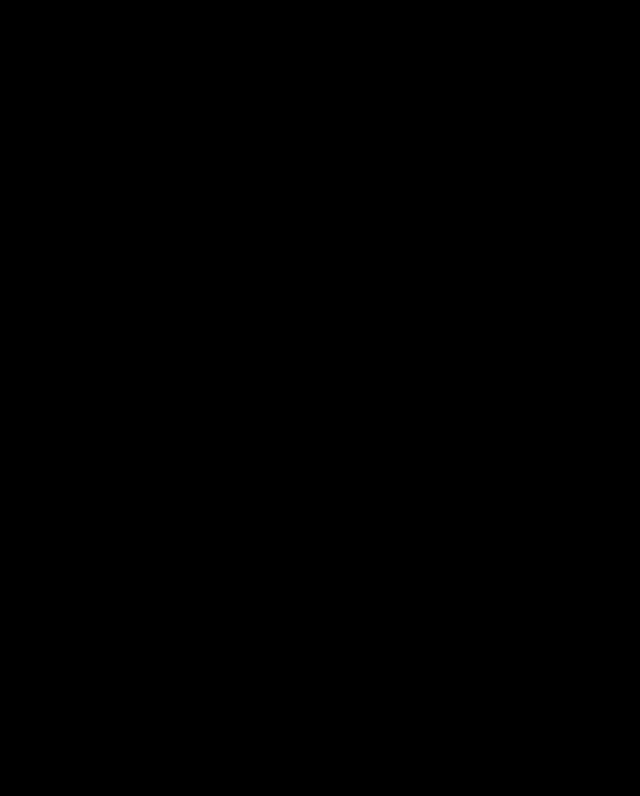
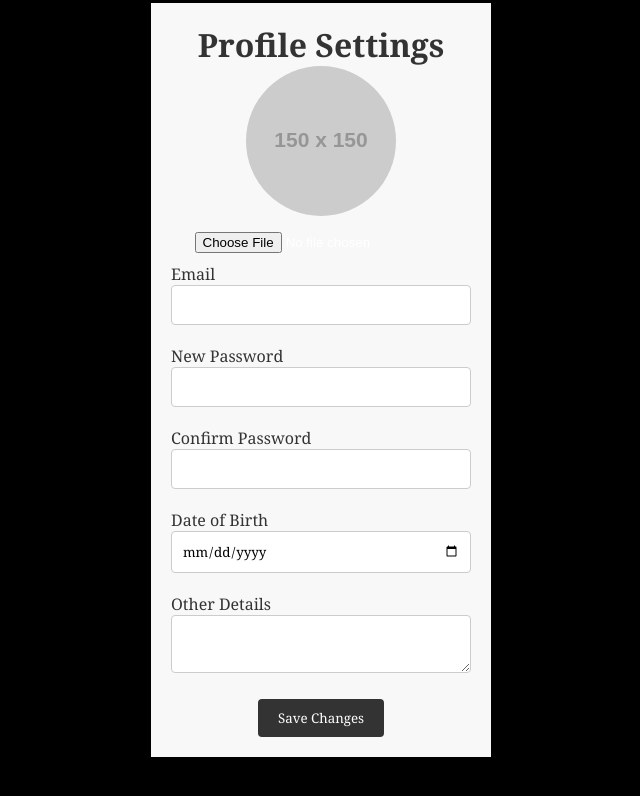
Before and after one commit to Pbhacks/hotel-management, a React (Create React App) app: page /ProfileSettings in a window 1280 px wide. Before the commit this address had no page. Shown: the top 796 px of the page, without its empty margins (319-959 px from the left). Built offline with nearby package versions, Linux system fonts and the light colour scheme; no server answers.

Commit message:
basic profile settings

```diff
--- a/src/App.js
+++ b/src/App.js
@@ -12,6 +12,7 @@ import Footer from './Components/Footer/Footer';
 import Food from  './Components/Food/Food';
 import Navbar from './Components/Menu/Navbar';
 import LoginForm from './Components/Login/LoginForm';
+import ProfileSettings from './Components/ProfileSettings/ProfileSettings';
 
 
 function App() {
@@ -22,6 +23,7 @@ function App() {
         <Routes>
           <Route path="/ServicePage" element={<ServicePage />} />
           <Route path="/Login" element={<LoginForm />} />
+          <Route path="/ProfileSettings" element={<ProfileSettings />} />
           <Route path="/" element={
             <>
               <Header />
--- a/src/Components/Header/Header.js
+++ b/src/Components/Header/Header.js
@@ -30,6 +30,7 @@ const Header = () => {
           <li><a href="#explore">Explore</a></li>
           <li><a href="#contact">Contact</a></li>
           <li><a href="#contact"><button id="nb1">Music</button></a></li>
+          <li><NavLink to="/ProfileSettings">Settings</NavLink></li>
         </ul>
         <button className="btn nav__btn"><NavLink to={"/Login"}>Login</NavLink></button>
 
--- a/src/Components/Login/firebase.js
+++ b/src/Components/Login/firebase.js
@@ -13,4 +13,4 @@ const firebaseConfig = {
 const app = initializeApp(firebaseConfig);
 const auth = getAuth(app);
 
-export { auth };
+export { firebaseConfig , auth };
--- /dev/null
+++ b/src/Components/ProfileSettings/ProfileSettings.jsx
@@ -0,0 +1,235 @@
+import React, { useState, useEffect } from 'react';
+import { initializeApp } from 'firebase/app';
+import { getAuth, onAuthStateChanged, updateEmail, updatePassword, updateProfile } from 'firebase/auth';
+import { getStorage, ref } from 'firebase/storage';
+import { getDatabase, ref as databaseRef, update } from 'firebase/database';
+import { firebaseConfig } from '../Login/firebase';
+
+// Initialize the Firebase app
+const app = initializeApp(firebaseConfig);
+const auth = getAuth(app);
+const storage = getStorage(app);
+const database = getDatabase(app);
+
+function ProfileSettings() {
+  const [user, setUser] = useState(null);
+  const [profilePic, setProfilePic] = useState('');
+  const [email, setEmail] = useState('');
+  const [password, setPassword] = useState('');
+  const [confirmPassword, setConfirmPassword] = useState('');
+  const [dateOfBirth, setDateOfBirth] = useState('');
+  const [otherDetails, setOtherDetails] = useState('');
+
+
+  useEffect(() => {
+    const unsubscribe = onAuthStateChanged(auth, (user) => {
+      if (user) {
+        setUser(user);
+        setEmail(user.email);
+      } else {
+        setUser(null);
+      }
+    });
+
+    return unsubscribe;
+  }, []);
+
+  const handleProfilePicChange = (event) => {
+    const file = event.target.files[0];
+    const reader = new FileReader();
+
+    reader.onloadend = () => {
+      setProfilePic(reader.result);
+    };
+
+    if (file) {
+      reader.readAsDataURL(file);
+    }
+  };
+
+  const handleEmailChange = (event) => {
+    setEmail(event.target.value);
+  };
+
+  const handlePasswordChange = (event) => {
+    setPassword(event.target.value);
+  };
+
+  const handleConfirmPasswordChange = (event) => {
+    setConfirmPassword(event.target.value);
+  };
+
+  const handleDateOfBirthChange = (event) => {
+    setDateOfBirth(event.target.value);
+  };
+
+  const handleOtherDetailsChange = (event) => {
+    setOtherDetails(event.target.value);
+  };
+
+  const handleSaveChanges = async () => {
+    try {
+      // Update email if it has changed
+      if (email !== user.email) {
+        await updateEmail(auth.currentUser, email);
+      }
+
+      // Update password if it has changed and matches the confirmed password
+      if (password && password === confirmPassword) {
+        await updatePassword(auth.currentUser, password);
+      }
+
+      // Update user profile
+      await updateProfile(auth.currentUser, {
+        photoURL: profilePic, // Update the profile picture with the base64-encoded string
+        displayName: otherDetails, // Update the display name with the "Other Details" field
+      });
+
+      // Update other user details in the Firebase Realtime Database or Firestore
+      const userId = auth.currentUser.uid;
+      const userRef = databaseRef(database, `users/${userId}`);
+      await update(userRef, {
+        dateOfBirth, // Update the date of birth
+        otherDetails, // Update the "Other Details" field
+      });
+
+      // Show a success message or perform any other necessary actions
+      console.log('Changes saved successfully!');
+    } catch (error) {
+      console.error('Error saving changes:', error);
+      // Show an error message or handle the error appropriately
+    }
+  };
+
+
+return (
+    <div style={{ backgroundColor: '#f8f8f8', padding: '20px' }}>
+      <h1 style={{ color: '#333', fontFamily: 'Georgia, serif', textAlign: 'center' }}>Profile Settings</h1>
+      <div style={{ display: 'flex', justifyContent: 'center' }}>
+        <div style={{ width: '300px', textAlign: 'center' }}>
+          <img
+            src={profilePic || user?.photoURL || 'https://via.placeholder.com/150'}
+            alt="Profile"
+            style={{ width: '150px', height: '150px', borderRadius: '50%', objectFit: 'cover' }}
+          />
+          <input
+            type="file"
+            accept="image/*"
+            onChange={handleProfilePicChange}
+            style={{ display: 'block', margin: '10px auto' }}
+          />
+        </div>
+      </div>
+      <div style={{ maxWidth: '500px', margin: '0 auto' }}>
+        <div style={{ marginBottom: '20px' }}>
+          <label htmlFor="email" style={{ display: 'block', fontFamily: 'Georgia, serif', color: '#333' }}>
+            Email
+          </label>
+          <input
+            type="email"
+            id="email"
+            value={email}
+            onChange={handleEmailChange}
+            style={{
+              width: '100%',
+              padding: '10px',
+              border: '1px solid #ccc',
+              borderRadius: '4px',
+              fontFamily: 'Georgia, serif',
+            }}
+          />
+        </div>
+        <div style={{ marginBottom: '20px' }}>
+          <label htmlFor="password" style={{ display: 'block', fontFamily: 'Georgia, serif', color: '#333' }}>
+            New Password
+          </label>
+          <input
+            type="password"
+            id="password"
+            value={password}
+            onChange={handlePasswordChange}
+            style={{
+              width: '100%',
+              padding: '10px',
+              border: '1px solid #ccc',
+              borderRadius: '4px',
+              fontFamily: 'Georgia, serif',
+            }}
+          />
+        </div>
+        <div style={{ marginBottom: '20px' }}>
+          <label htmlFor="confirmPassword" style={{ display: 'block', fontFamily: 'Georgia, serif', color: '#333' }}>
+            Confirm Password
+          </label>
+          <input
+            type="password"
+            id="confirmPassword"
+            value={confirmPassword}
+            onChange={handleConfirmPasswordChange}
+            style={{
+              width: '100%',
+              padding: '10px',
+              border: '1px solid #ccc',
+              borderRadius: '4px',
+              fontFamily: 'Georgia, serif',
+            }}
+          />
+        </div>
+        <div style={{ marginBottom: '20px' }}>
+          <label htmlFor="dateOfBirth" style={{ display: 'block', fontFamily: 'Georgia, serif', color: '#333' }}>
+            Date of Birth
+          </label>
+          <input
+            type="date"
+            id="dateOfBirth"
+            value={dateOfBirth}
+            onChange={handleDateOfBirthChange}
+            style={{
+              width: '100%',
+              padding: '10px',
+              border: '1px solid #ccc',
+              borderRadius: '4px',
+              fontFamily: 'Georgia, serif',
+            }}
+          />
+        </div>
+        <div style={{ marginBottom: '20px' }}>
+          <label htmlFor="otherDetails" style={{ display: 'block', fontFamily: 'Georgia, serif', color: '#333' }}>
+            Other Details
+          </label>
+          <textarea
+            id="otherDetails"
+            value={otherDetails}
+            onChange={handleOtherDetailsChange}
+            style={{
+              width: '100%',
+              padding: '10px',
+              border: '1px solid #ccc',
+              borderRadius: '4px',
+              fontFamily: 'Georgia, serif',
+              resize: 'vertical',
+            }}
+          />
+        </div>
+        <button
+          onClick={handleSaveChanges}
+          style={{
+            display: 'block',
+            margin: '0 auto',
+            backgroundColor: '#333',
+            color: '#fff',
+            padding: '10px 20px',
+            border: 'none',
+            borderRadius: '4px',
+            fontFamily: 'Georgia, serif',
+            cursor: 'pointer',
+          }}
+        >
+          Save Changes
+        </button>
+      </div>
+    </div>
+  );
+}
+
+export default ProfileSettings;
```
